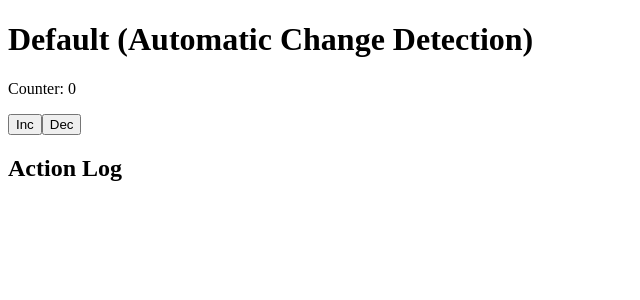
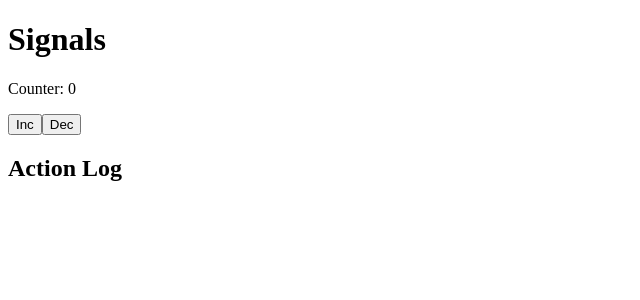
Before and after one commit to sachinsfo/angulardemo, an Angular app: page / in a window 1280 px wide. Shown: the top 300 px of the page, without its empty margins (0-640 px from the left). Built offline with nearby package versions, Linux system fonts and the light colour scheme.

Commit message:
Convert counter to signal

```diff
--- a/src/app/signals-demo/signals-demo.component.html
+++ b/src/app/signals-demo/signals-demo.component.html
@@ -1,7 +1,7 @@
-<h1>Default (Automatic Change Detection)</h1>
+<h1>Signals</h1>
 <div id="counter">
   <p id="counter-output">
-    Counter: {{counter}}
+    Counter: {{counter()}}
   </p>
   <div id="counter-btns">
     <button (click)="inc()">Inc</button>
--- a/src/app/signals-demo/signals-demo.component.ts
+++ b/src/app/signals-demo/signals-demo.component.ts
@@ -1,5 +1,5 @@
 import { NgFor } from '@angular/common';
-import { Component } from '@angular/core';
+import { Component, signal } from '@angular/core';
 
 @Component({
   selector: 'app-signals-demo',
@@ -13,15 +13,15 @@ import { Component } from '@angular/core';
 export class SignalsDemoComponent {
 
   actions: string[] = [];
-  counter = 0;
+  counter = signal(0);
 
   inc() {
-    this.counter++;
+    this.counter.update((oldCounter) =>  oldCounter + 1);
     this.actions.push('INCREMENT');
   }
 
   dec() {
-    this.counter--;
+    this.counter.update((oldCounter) =>  oldCounter - 1);
     this.actions.push('DECREMENT');
   }
 
```
